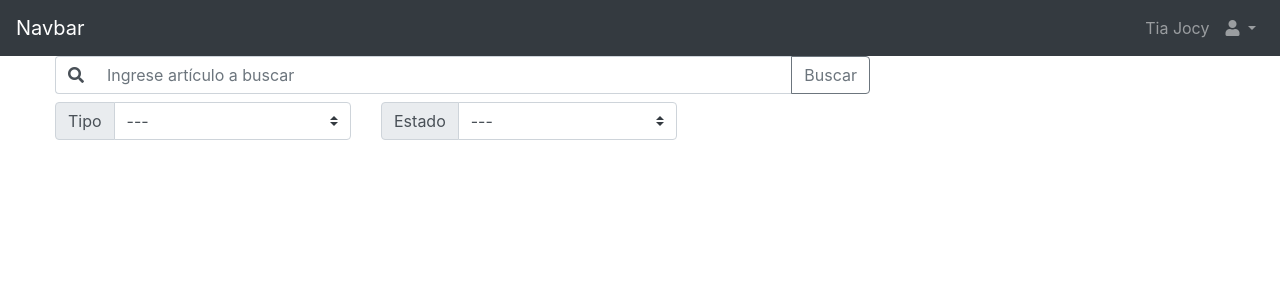
After one commit to DCC-CC4401/2018-1-sad-T3, a Django app: page /landing in a window 1280 px wide. The commit adds this page. Shown: the top 300 px of the page. Run offline with Django 3.2, Linux system fonts and the light colour scheme; some libraries are stand-ins or nearby versions.

Commit message:
Formulario busqueda
se agrega view para testear envio de datos del formulario

```diff
--- /dev/null
+++ b/cc4401Inventory/usersApp/templates/landing.html
@@ -0,0 +1,62 @@
+{% extends 'application_layout.html' %}
+
+{% block title %}
+Perfil de usuario
+{% endblock %}
+
+{% block body %}
+
+<div class="container">
+    <div class="row">
+
+
+        <form method="post" action="/buscar/">
+        {% csrf_token %}
+            <div class="row">
+                <div class="input-group mb-3" style="margin-bottom: 8px !important;">
+                    <div class="input-group-prepend">
+                        <span class="input-group-text" style="background-color: #ffffff! important; border-right: 0px!important;" id="basic-addon1"><i class="fas fa-search"></i></span>
+                    </div>
+                    <input name="query" type="text" class="form-control" style="border-left: 0px!important" placeholder="Ingrese artículo a buscar" aria-label="Recipient's username" aria-describedby="basic-addon2">
+                    <div class="input-group-append">
+                        <button class="btn btn-outline-secondary" id="searchbtn" type="submit">Buscar</button>
+
+                    </div>
+                </div>
+                <div class="row" style="width:80%;">
+                    <div class="col-6">
+                        <div class="input-group mb-3">
+                            <div class="input-group-prepend">
+                                <label class="input-group-text" for="inputGroupSelect01">Tipo</label>
+                            </div>
+                            <select name="tipo" class="custom-select" id="inputGroupSelect01">
+                                <option selected value="">---</option>
+                                <option value="1">Tipo 1</option>
+                                <option value="2">Tipo 2</option>
+
+                            </select>
+                        </div>
+                    </div>
+                    <div class="col-6">
+                        <div class="input-group mb-3">
+                            <div class="input-group-prepend">
+                                <label class="input-group-text" for="inputGroupSelect02">Estado</label>
+                            </div>
+                            <select name="estado" class="custom-select" id="inputGroupSelect02">
+                                <option selected value="">---</option>
+                                <option value="1">Disponible</option>
+                                <option value="2">En Reparaciones</option>
+                                <option value="3">Perdido</option>
+                                <option value="4">No Disponible</option>
+                            </select>
+                        </div>
+                    </div>
+                </div>
+            </div>
+        </form>
+
+
+    </div>
+</div>
+
+{% endblock %}
--- a/cc4401Inventory/usersApp/templates/usersApp/landing_user.html
+++ b/cc4401Inventory/usersApp/templates/usersApp/landing_user.html
@@ -15,6 +15,7 @@
 {# Display a form #}
 
 <div class="container">
+
     <div class="row">
         <div class="col"></div>
         <div class="col"><div style="text-align: center;">NAVBAR</div></div>
--- a/cc4401Inventory/usersApp/urls.py
+++ b/cc4401Inventory/usersApp/urls.py
@@ -4,4 +4,7 @@ from . import views
 
 urlpatterns = [
     path('', views.index, name='index'),
+    path('landingtest', views.landing_test, name='testlndng'),
+    path('landing', views.landing, name='landing'),
+    path('buscar/', views.buscar, name='buscar'),
 ]
--- a/cc4401Inventory/usersApp/views.py
+++ b/cc4401Inventory/usersApp/views.py
@@ -5,3 +5,19 @@ from django.shortcuts import render
 def index(request):
     context = {}
     return render(request, 'user_profile.html', context)
+
+def landing(request):
+    context = {}
+    return render(request, 'landing.html', context)
+
+def landing_test(request):
+    context = {}
+    return render(request, 'usersApp/landing_user.html', context)
+
+
+def buscar(request):
+
+    if request.method == "POST":
+        return landing_test(request)
+    context = {}
+    return landing(request)
```
